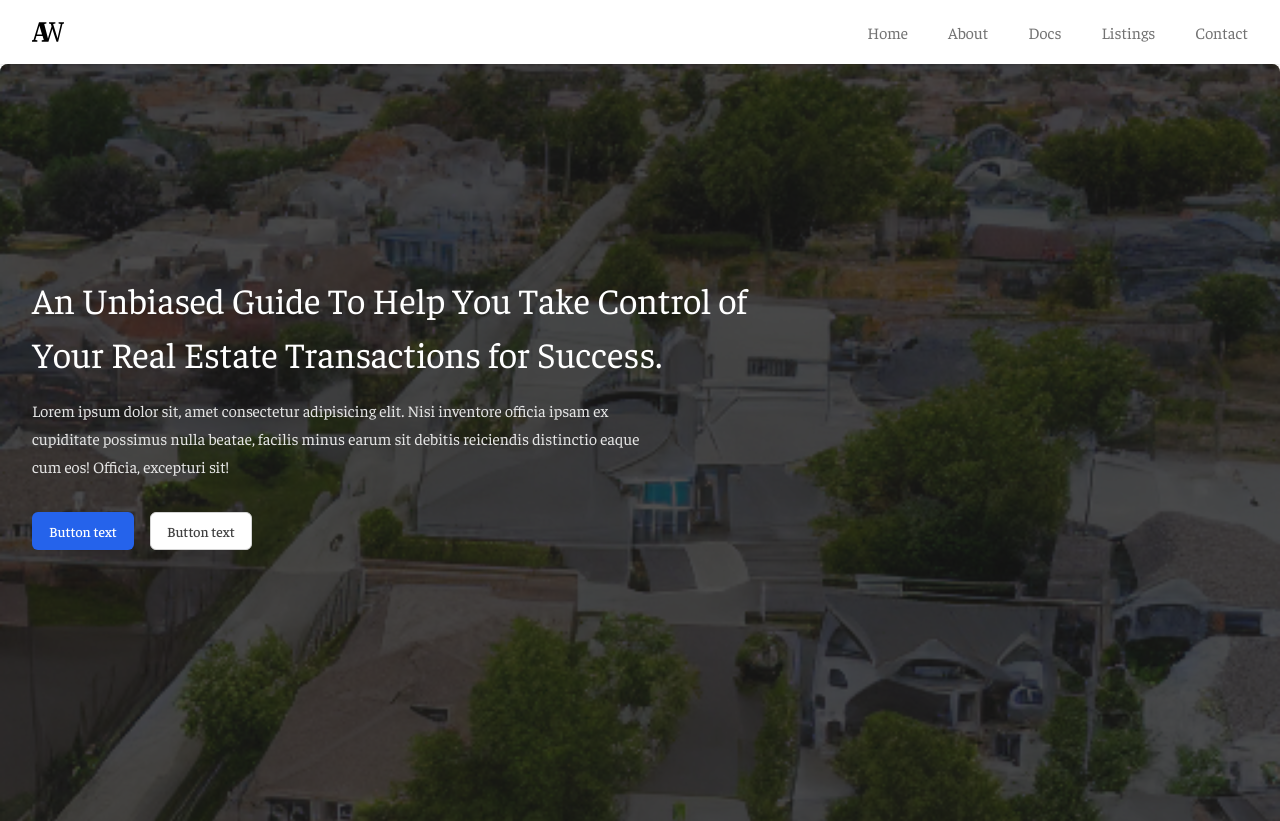
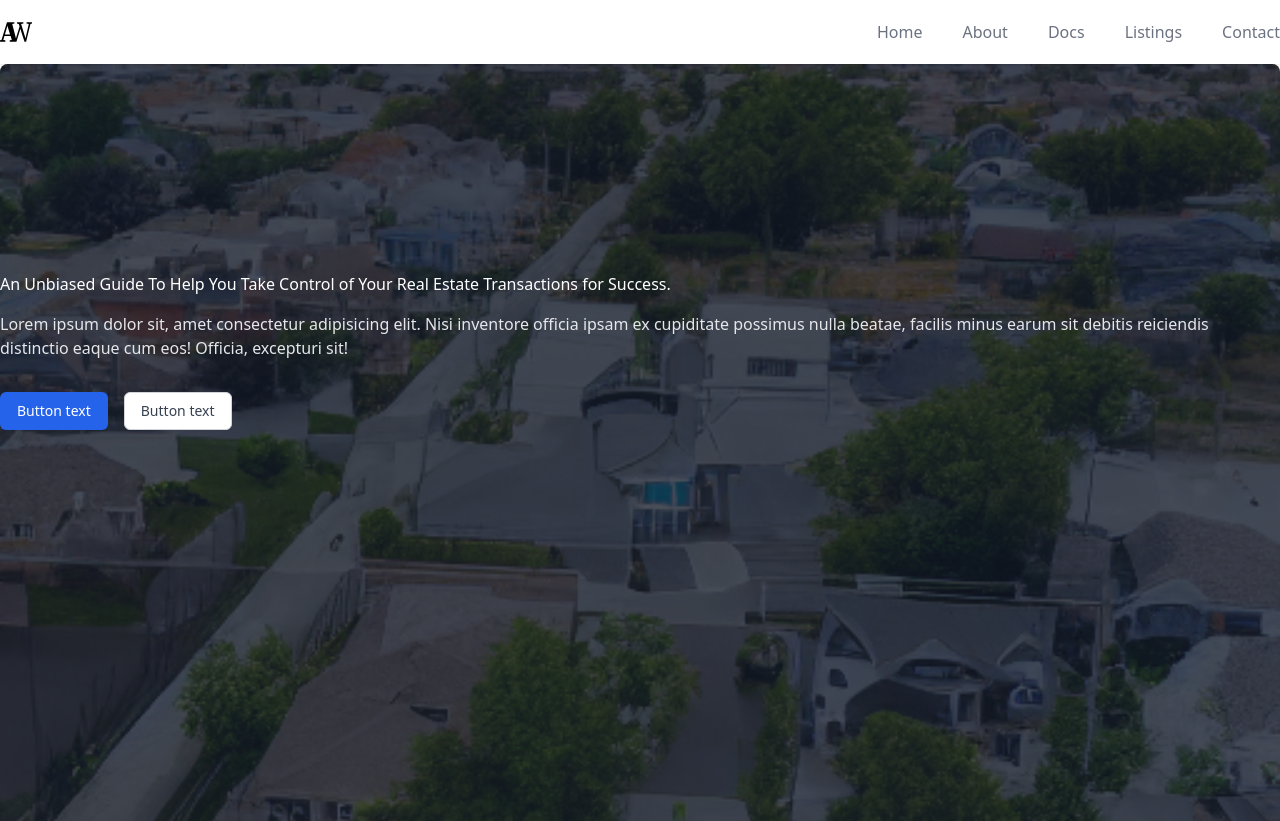
Before and after one commit to iamwillcode/agentwebb, a Next.js app: page / in a window 1280 px wide. Shown: the top 821 px of the page. Built offline with nearby package versions, Linux system fonts and the light colour scheme.

Commit message:
reset tailwind project

```diff
--- a/styles/globals.css
+++ b/styles/globals.css
@@ -1,80 +1,3 @@
 @tailwind base;
 @tailwind components;
 @tailwind utilities;
-
-* {
-  box-sizing: border-box;
-}
-@font-face {
-  font-family: "Faustina";
-  font-weight: 100 900;
-  font-display: block;
-  font-style: normal;
-  font-named-instance: "Regular";
-  src: url("/fonts/Faustina-VariableFont_wght.ttf") format("truetype");
-}
-@font-face {
-  font-family: "Faustina";
-  font-weight: 100 900;
-  font-display: block;
-  font-style: italic;
-  font-named-instance: "Italic";
-  src: url("/fonts/Faustina-Italic-VariableFont_wght.ttf") format("truetype");
-}
-
-@layer components {
-  .wrapper {
-    @apply p-4 mx-auto max-w-7xl sm:px-6 lg:px-8 lg:p-0;
-  }
-  .display-large {
-    @apply text-[57px] leading-[64px] font-normal;
-  }
-  .display-medium {
-    @apply text-[45px] leading-[52px] font-normal;
-  }
-  .display-small {
-    @apply text-[36px] leading-[44px] font-normal;
-  }
-  .headline-large {
-    @apply text-[32px] leading-[44px] font-normal;
-  }
-  .headline-medium {
-    @apply text-[28px] leading-[36px] font-normal;
-  }
-  .headline-small {
-    @apply text-[24px] leading-[32px] font-normal;
-  }
-  .title-large {
-    @apply text-[22px] leading-[28px] font-normal;
-  }
-  .title-medium {
-    @apply text-[16px] leading-[24px] font-medium;
-  }
-  .title-small {
-    @apply text-[14px] leading-[20px] font-medium;
-  }
-  .label-large {
-    @apply text-[14px] leading-[20px] font-medium;
-  }
-  .label-medium {
-    @apply text-[12px] leading-[16px] font-medium;
-  }
-  .label-small {
-    @apply text-[11px] leading-[16px] font-medium;
-  }
-  .body-large {
-    @apply text-[16px] leading-[24px] font-normal text-gray-600;
-  }
-  .body-medium {
-    @apply text-[14px] leading-[20px] font-normal text-gray-600;
-  }
-  .body-small {
-    @apply text-[12px] leading-[16px] font-normal text-gray-600;
-  }
-  .btn-primary {
-    @apply inline-flex items-center px-4 py-2 text-sm font-medium text-white bg-blue-600 border border-transparent rounded-md shadow-sm hover:bg-blue-700 focus:outline-none focus:ring-2 focus:ring-blue-500 focus:ring-offset-2
-  }
-  .btn-outline {
-    @apply inline-flex items-center px-4 py-2 text-sm font-medium text-gray-700 bg-white border border-gray-300 rounded-md shadow-sm hover:bg-gray-50 focus:outline-none focus:ring-2 focus:ring-blue-500 focus:ring-offset-2
-  }
-}
--- a/tailwind.config.js
+++ b/tailwind.config.js
@@ -1,51 +1,15 @@
-const defaultTheme = require('tailwindcss/defaultTheme')
-
 /** @type {import('tailwindcss').Config} */
 module.exports = {
-  mode: "jit",
   content: [
+    "./app/**/*.{js,ts,jsx,tsx}",
     "./pages/**/*.{js,ts,jsx,tsx}",
     "./components/**/*.{js,ts,jsx,tsx}",
+
     // Or if using `src` directory:
     "./src/**/*.{js,ts,jsx,tsx}",
   ],
   theme: {
-    extend: {
-      colors: ({ colors }) => ({
-        gray: colors.neutral,
-        // sirocco
-        primary: {
-          50: "#f6f7f7",
-          100: "#e1e6e6",
-          200: "#c3cccb",
-          300: "#9eaaaa",
-          400: "#717f7f",
-          500: "#5f6c6d",
-          600: "#4b5656",
-          700: "#3e4747",
-          800: "#343b3b",
-          900: "#2e3233",
-        },
-        // 'double-spanish-white'
-        secondary: {
-          50: "#faf7f0",
-          100: "#f1e9d4",
-          200: "#e8dcba",
-          300: "#d2b777",
-          400: "#c7a158",
-          500: "#bd8943",
-          600: "#a66c39",
-          700: "#8b5432",
-          800: "#72442e",
-          900: "#5f3928",
-        },
-      }),
-      fontFamily: {
-        sans: ['Faustina', ...defaultTheme.fontFamily.sans],
-      },
-    },
+    extend: {},
   },
-  plugins: [
-    require('@tailwindcss/typography'),
-  ],
-};
+  plugins: [],
+}
```
